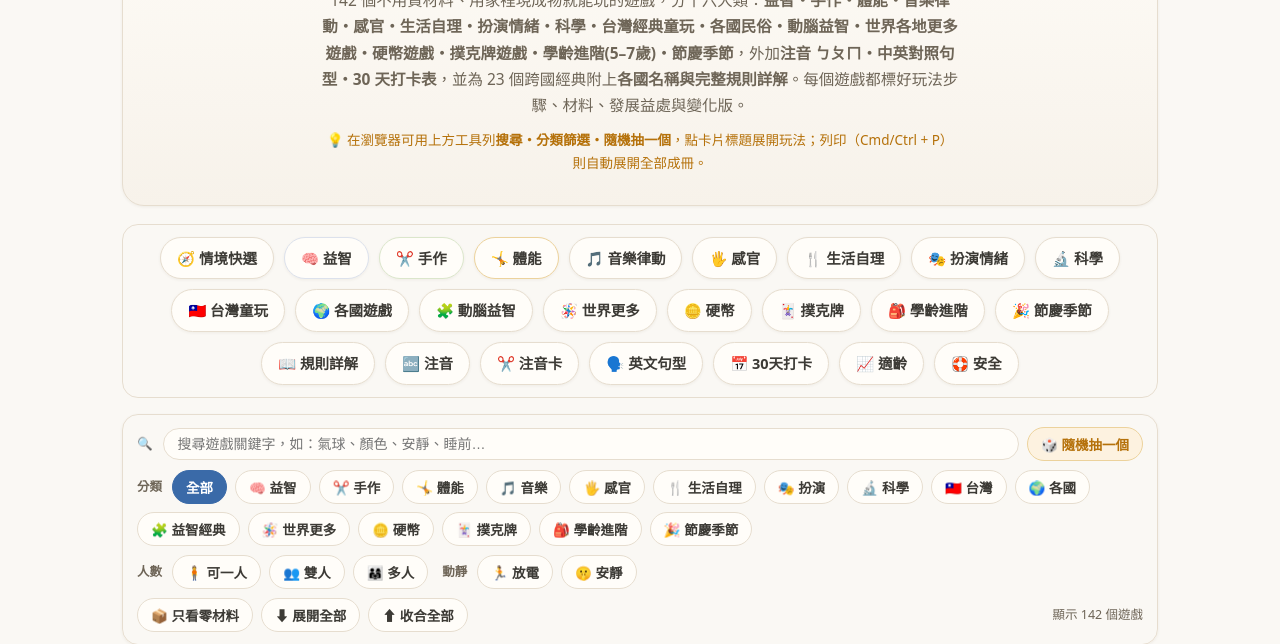
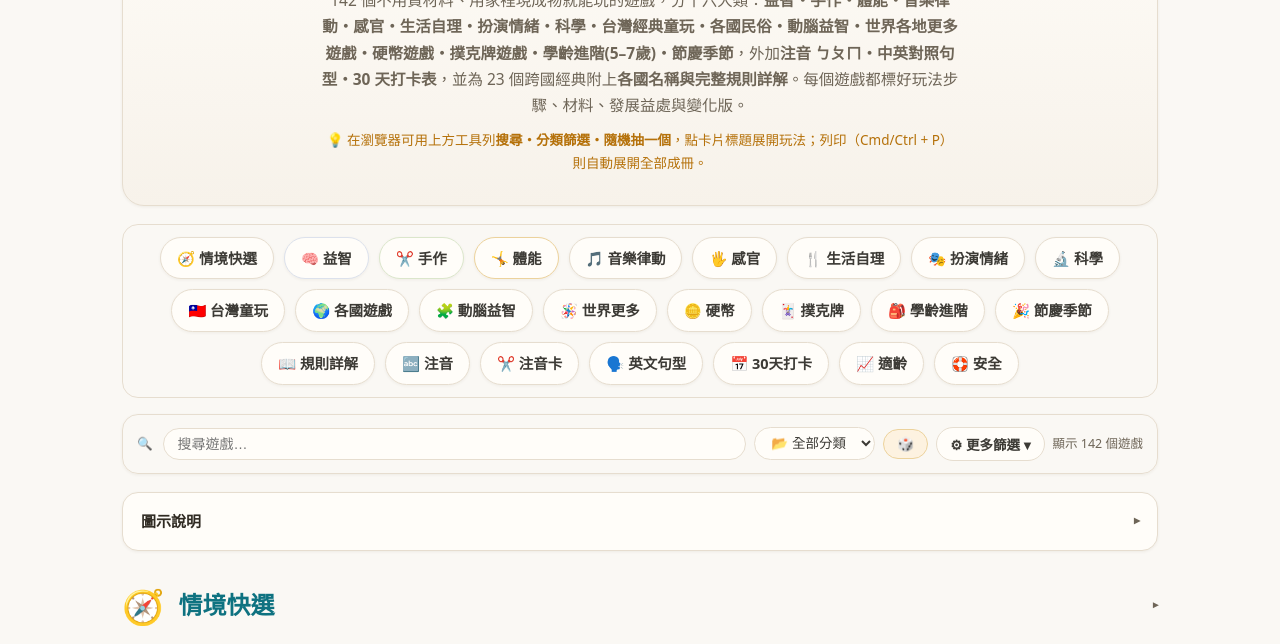
Before and after one commit to ShuRueiWu/kids-play-handbook, a plain HTML site: page index.html in a window 1280 px wide. Shown: the part 181-825 px from the top of the page. Drawn offline with Linux system fonts and the light colour scheme.

Commit message:
ux: 精簡上方工具列——分類改下拉選單、進階篩選收進「更多」、圖示說明預設折疊；搜尋框保留。工具列由 4 行縮為 1 行
Co-Authored-By: Claude Opus 4.8 <noreply@anthropic.com>

```diff
--- a/index.html
+++ b/index.html
@@ -321,6 +321,16 @@
   }
   .tb-search:focus{border-color:var(--blue);}
   .tb-count{font-size:12.5px; color:var(--ink2); margin-left:auto;}
+  .tb-select{font-size:13.5px; color:var(--ink); background:var(--card); border:1px solid var(--line); border-radius:999px; padding:7px 12px; cursor:pointer; outline:none; max-width:150px;}
+  .tb-select:focus{border-color:var(--blue);}
+  .tb-more{display:none; margin-top:9px;}
+  .tb-more.open{display:block;}
+
+  /* 圖示說明：可折疊 */
+  .legend h4{display:flex; align-items:center; cursor:pointer;}
+  .legend.collapsed h4{margin-bottom:0;}
+  .legend.collapsed .row{display:none;}
+  .legend.collapsed .acc-ind{transform:rotate(-90deg);}
 
   /* Accordion（卡片展開/收合）*/
   .card .title{cursor:pointer;}
@@ -372,6 +382,7 @@
     .card.collapsed .lead,.card.collapsed .meta,.card.collapsed .steps,
     .card.collapsed .skills,.card.collapsed .variation,.card.collapsed .tip{display:block !important;}
     #scene.collapsed .scene-grid,#scene.collapsed .sec-head .sub{display:block !important;}
+    .legend.collapsed .row{display:block !important;}
     .acc-ind{display:none !important;}
   }
 
@@ -449,29 +460,31 @@
   <div class="toolbar no-print" id="toolbar">
     <div class="tb-row">
       <span class="tb-label">🔍</span>
-      <input class="tb-search" id="search" type="text" placeholder="搜尋遊戲關鍵字，如：氣球、顏色、安靜、睡前…">
-      <button class="fbtn tb-rand" id="randBtn">🎲 隨機抽一個</button>
-    </div>
-    <div class="tb-row" id="catRow">
-      <span class="tb-label">分類</span>
-      <button class="fbtn active" data-cat="all">全部</button>
-      <button class="fbtn" data-cat="puzzle">🧠 益智</button>
-      <button class="fbtn" data-cat="craft">✂️ 手作</button>
-      <button class="fbtn" data-cat="body">🤸 體能</button>
-      <button class="fbtn" data-cat="music">🎵 音樂</button>
-      <button class="fbtn" data-cat="sensory">🖐️ 感官</button>
-      <button class="fbtn" data-cat="life">🍴 生活自理</button>
-      <button class="fbtn" data-cat="play">🎭 扮演</button>
-      <button class="fbtn" data-cat="science">🔬 科學</button>
-      <button class="fbtn" data-cat="taiwan">🇹🇼 台灣</button>
-      <button class="fbtn" data-cat="world">🌍 各國</button>
-      <button class="fbtn" data-cat="brain">🧩 益智經典</button>
-      <button class="fbtn" data-cat="worldmore">🪅 世界更多</button>
-      <button class="fbtn" data-cat="coin">🪙 硬幣</button>
-      <button class="fbtn" data-cat="card">🃏 撲克牌</button>
-      <button class="fbtn" data-cat="school">🎒 學齡進階</button>
-      <button class="fbtn" data-cat="seasonal">🎉 節慶季節</button>
-    </div>
+      <input class="tb-search" id="search" type="text" placeholder="搜尋遊戲…">
+      <select class="tb-select" id="catSelect" aria-label="分類">
+        <option value="all">📂 全部分類</option>
+        <option value="puzzle">🧠 益智動腦</option>
+        <option value="craft">✂️ 手作創意</option>
+        <option value="body">🤸 體能放電</option>
+        <option value="music">🎵 音樂律動</option>
+        <option value="sensory">🖐️ 感官探索</option>
+        <option value="life">🍴 生活自理</option>
+        <option value="play">🎭 扮演情緒</option>
+        <option value="science">🔬 科學實驗</option>
+        <option value="taiwan">🇹🇼 台灣童玩</option>
+        <option value="world">🌍 各國民俗</option>
+        <option value="brain">🧩 動腦益智</option>
+        <option value="worldmore">🪅 世界更多</option>
+        <option value="coin">🪙 硬幣遊戲</option>
+        <option value="card">🃏 撲克牌</option>
+        <option value="school">🎒 學齡進階</option>
+        <option value="seasonal">🎉 節慶季節</option>
+      </select>
+      <button class="fbtn tb-rand" id="randBtn" title="隨機抽一個遊戲">🎲</button>
+      <button class="fbtn" id="moreBtn">⚙ 更多篩選 ▾</button>
+      <span class="tb-count" id="count"></span>
+    </div>
+    <div class="tb-more" id="tbMore">
       <div class="tb-row">
         <span class="tb-label">人數</span>
         <button class="fbtn tb-pl" data-pl="solo">🧍 可一人</button>
@@ -485,7 +498,7 @@
         <button class="fbtn tb-mat" id="matBtn">📦 只看零材料</button>
         <button class="fbtn" id="expandAll">⬇ 展開全部</button>
         <button class="fbtn" id="collapseAll">⬆ 收合全部</button>
-      <span class="tb-count" id="count"></span>
+      </div>
     </div>
   </div>
 
@@ -3700,6 +3713,19 @@
     sc.classList.add('collapsed');
   })();
 
+  // 圖示說明：預設折疊（點標題展開；列印自動展開）
+  (function(){
+    var lg = document.querySelector('.legend');
+    if(!lg) return;
+    var h = lg.querySelector('h4');
+    if(h){
+      var ind = document.createElement('span'); ind.className = 'acc-ind'; ind.textContent = '▾';
+      h.appendChild(ind);
+      h.addEventListener('click', function(){ lg.classList.toggle('collapsed'); });
+    }
+    lg.classList.add('collapsed');
+  })();
+
   var state = { cat:'all', zero:false, q:'', pl:null, energy:null };
   var countEl = document.getElementById('count');
   function apply(){
@@ -3727,11 +3753,13 @@
     if(countEl) countEl.textContent = '顯示 ' + shown + ' 個遊戲';
   }
 
-  document.querySelectorAll('#catRow .fbtn').forEach(function(b){
-    b.addEventListener('click', function(){
-      document.querySelectorAll('#catRow .fbtn').forEach(function(x){ x.classList.remove('active'); });
-      b.classList.add('active'); state.cat = b.dataset.cat; apply();
-    });
+  var catSelect = document.getElementById('catSelect');
+  if(catSelect) catSelect.addEventListener('change', function(){ state.cat = catSelect.value; apply(); });
+  var moreBtn = document.getElementById('moreBtn'), tbMore = document.getElementById('tbMore');
+  if(moreBtn && tbMore) moreBtn.addEventListener('click', function(){
+    var open = tbMore.classList.toggle('open');
+    moreBtn.classList.toggle('active', open);
+    moreBtn.innerHTML = open ? '⚙ 更多篩選 ▴' : '⚙ 更多篩選 ▾';
   });
   var matBtn = document.getElementById('matBtn');
   if(matBtn) matBtn.addEventListener('click', function(){ state.zero = !state.zero; matBtn.classList.toggle('active', state.zero); apply(); });
```
Also changed, not shown: 幼兒遊戲手冊.html (+57 -29 lines). Lines whose indentation alone changed are shown as unchanged.
